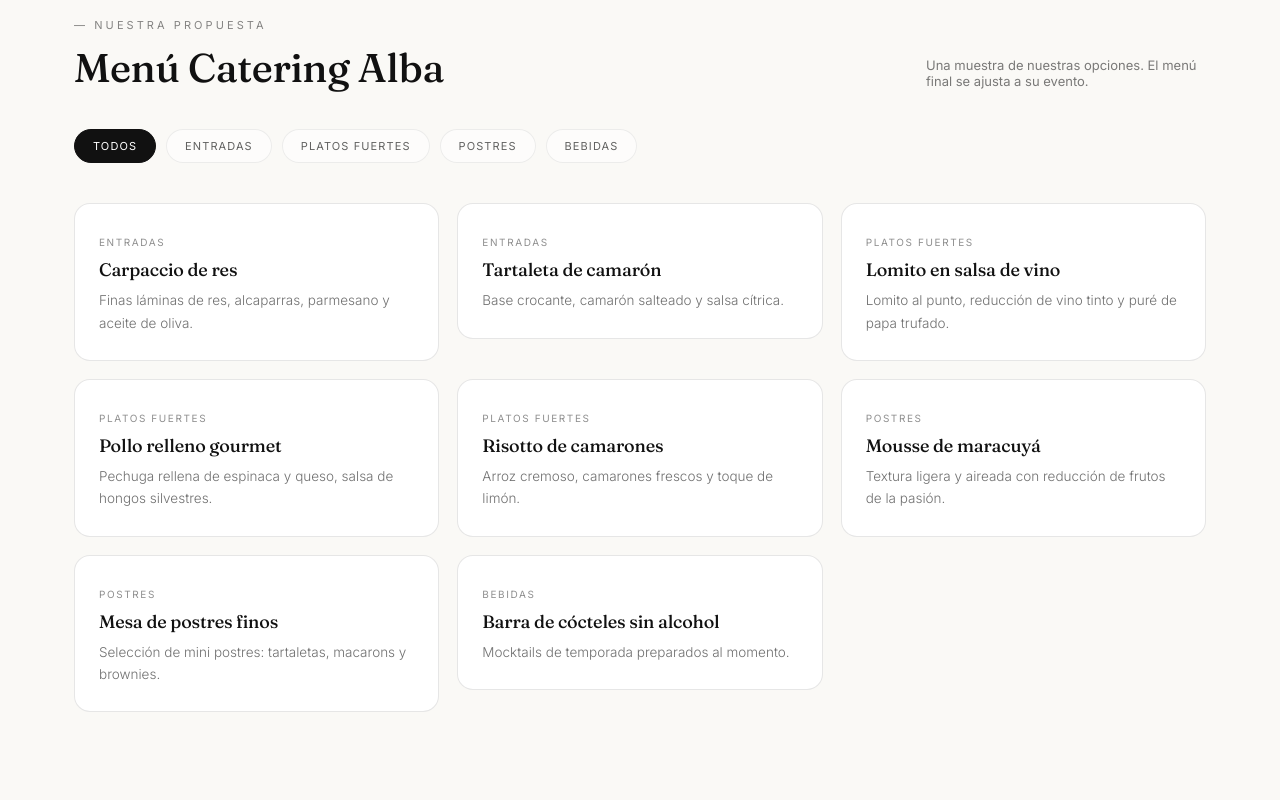
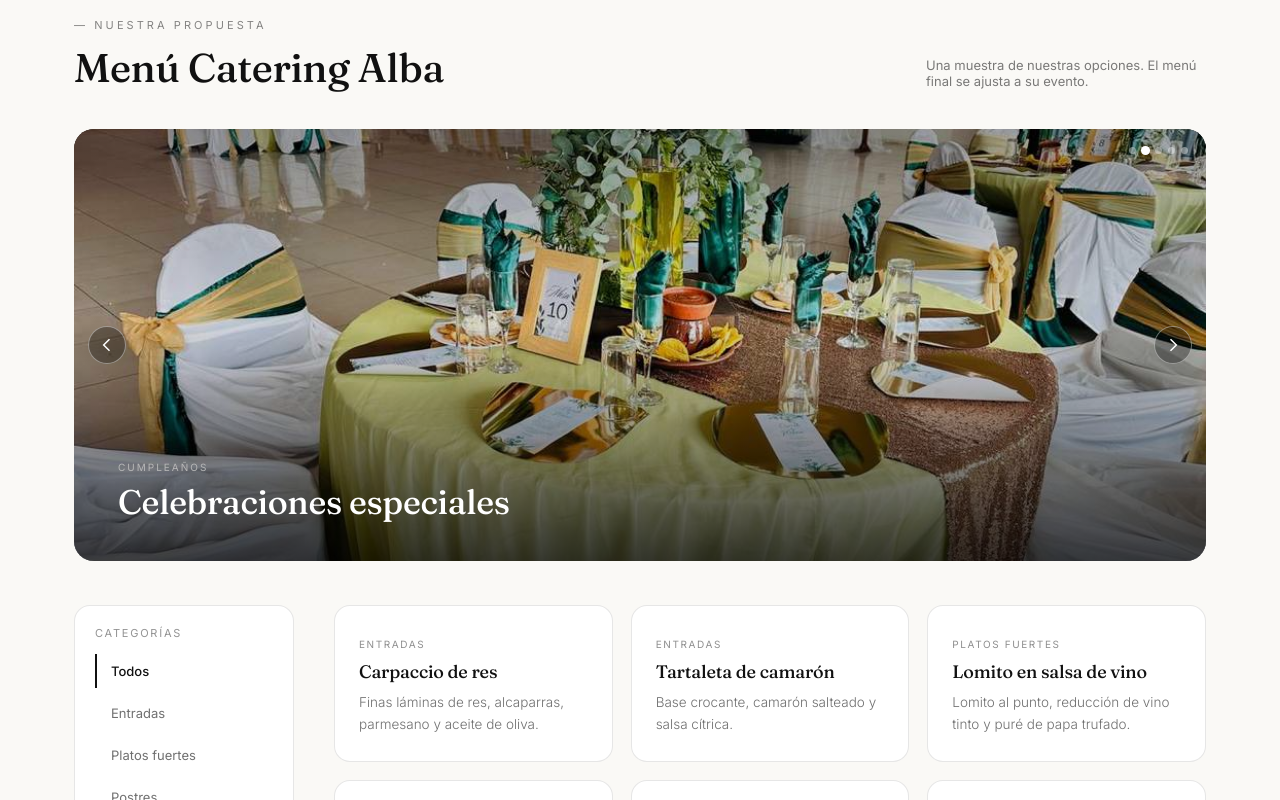
Before and after one commit to kacn1z-del/cac-acosta, a React (Vite) app: page / in a window 1280 px wide. Shown: the part 2340-3140 px from the top of the page. Built offline with nearby package versions, Linux system fonts and the light colour scheme.

Commit message:
Actualizar App.jsx

```diff
--- a/src/App.jsx
+++ b/src/App.jsx
@@ -73,6 +73,14 @@ const SERVICIOS = [
 ]
 
 const CATEGORIAS = ['Todos', 'Entradas', 'Platos fuertes', 'Postres', 'Bebidas']
+
+const CARRUSEL = [
+  { img: '/galeria/evento-05.jpeg', etiqueta: 'Bodas', titulo: 'Montajes de boda' },
+  { img: '/galeria/evento-13.jpeg', etiqueta: 'Cumpleaños', titulo: 'Celebraciones especiales' },
+  { img: '/galeria/evento-16.jpeg', etiqueta: 'Detalles', titulo: 'Ambientación a la medida' },
+  { img: '/galeria/evento-04.jpeg', etiqueta: 'Eventos', titulo: 'Salones completos' },
+  { img: '/galeria/evento-10.jpeg', etiqueta: 'Mesas', titulo: 'Centros de mesa florales' },
+]
 
 const MENU = [
   { nombre: 'Carpaccio de res', categoria: 'Entradas', desc: 'Finas láminas de res, alcaparras, parmesano y aceite de oliva.' },
@@ -501,6 +509,58 @@ function Servicios() {
 }
 
 /* =================================================================
+   CARRUSEL
+   ================================================================= */
+
+function Carrusel() {
+  const [activo, setActivo] = useState(0)
+
+  useEffect(() => {
+    const t = setInterval(() => {
+      setActivo((i) => (i + 1) % CARRUSEL.length)
+    }, 4500)
+    return () => clearInterval(t)
+  }, [])
+
+  const irA = (i) => setActivo(i)
+  const anterior = () => setActivo((i) => (i - 1 + CARRUSEL.length) % CARRUSEL.length)
+  const siguiente = () => setActivo((i) => (i + 1) % CARRUSEL.length)
+
+  return (
+    <div className="carrusel">
+      {CARRUSEL.map((c, i) => (
+        <div key={c.img} className={`carrusel__slide ${i === activo ? 'carrusel__slide--activo' : ''}`}>
+          <img src={c.img} alt={c.titulo} />
+          <div className="carrusel__overlay" />
+          <div className="carrusel__texto">
+            <span className="carrusel__etiqueta">{c.etiqueta}</span>
+            <h3 className="carrusel__titulo">{c.titulo}</h3>
+          </div>
+        </div>
+      ))}
+
+      <button className="carrusel__flecha carrusel__flecha--izq" onClick={anterior} aria-label="Anterior">
+        <IconFlecha direccion="izq" />
+      </button>
+      <button className="carrusel__flecha carrusel__flecha--der" onClick={siguiente} aria-label="Siguiente">
+        <IconFlecha direccion="der" />
+      </button>
+
+      <div className="carrusel__puntos">
+        {CARRUSEL.map((c, i) => (
+          <button
+            key={c.img}
+            className={`carrusel__punto ${i === activo ? 'carrusel__punto--activo' : ''}`}
+            onClick={() => irA(i)}
+            aria-label={`Ir a diapositiva ${i + 1}`}
+          />
+        ))}
+      </div>
+    </div>
+  )
+}
+
+/* =================================================================
    MENÚ
    ================================================================= */
 
@@ -522,19 +582,28 @@ function Menu() {
         </Reveal>
 
         <Reveal>
-          <div className="filtro-categorias">
+          <Carrusel />
+        </Reveal>
+
+        <div className="tienda-layout">
+          <Reveal className="tienda-layout__aside">
+            <div className="tienda-categorias">
+              <span className="tienda-categorias__titulo">Categorías</span>
+              <div className="tienda-categorias__lista">
                 {CATEGORIAS.map((c) => (
                   <button
                     key={c}
-                className={`filtro-categorias__boton ${filtro === c ? 'filtro-categorias__boton--activo' : ''}`}
+                    className={`tienda-categorias__item ${filtro === c ? 'tienda-categorias__item--activo' : ''}`}
                     onClick={() => setFiltro(c)}
                   >
                     {c}
                   </button>
                 ))}
               </div>
+            </div>
           </Reveal>
 
+          <div className="tienda-layout__contenido">
             <div className="rejilla-puestos">
               {items.map((m, i) => (
                 <Reveal key={m.nombre} delay={(i % 4) * 80}>
@@ -545,6 +614,8 @@ function Menu() {
                   </div>
                 </Reveal>
               ))}
+            </div>
+          </div>
         </div>
       </div>
     </section>
```
Lines whose indentation alone changed are shown as unchanged.
